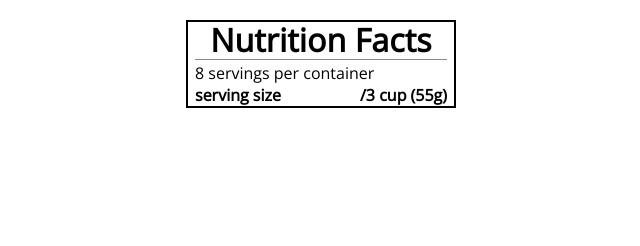
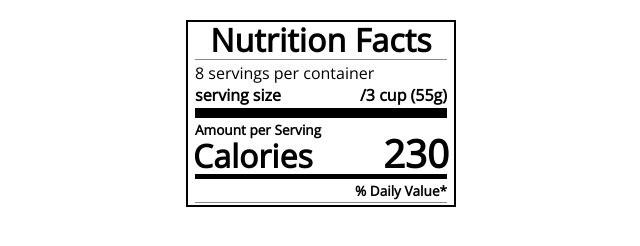
Before and after one commit to AndersonElias/tipografiaFreeCodeCamp, a plain HTML site: page index.html in a window 1280 px wide. Shown: the whole page, without its empty margins (319-959 px from the left). Drawn offline with nearby package versions, Linux system fonts and the light colour scheme.

Commit message:
passo 43

```diff
--- a/index.html
+++ b/index.html
@@ -14,6 +14,19 @@
         <p>8 servings per container</p>
         <p class="bold">serving size <span>/3 cup (55g)</span></p>
         </header>
+        <div class="divider large"></div>
+        <div class="calories-info">
+            <div class="left-container">
+                <h2 class="bold small-text">Amount per Serving</h2>
+                <p>Calories</p>
+            </div>
+            <span>230</span>
+        </div>
+        <div class="divider medium"></div>
+        <div class="daily-value small-text">
+            <p class="bold right">% Daily Value*</p>
+            <div class="divider"></div>
+        </div>
         </div>
     </body>
 </html>
```
